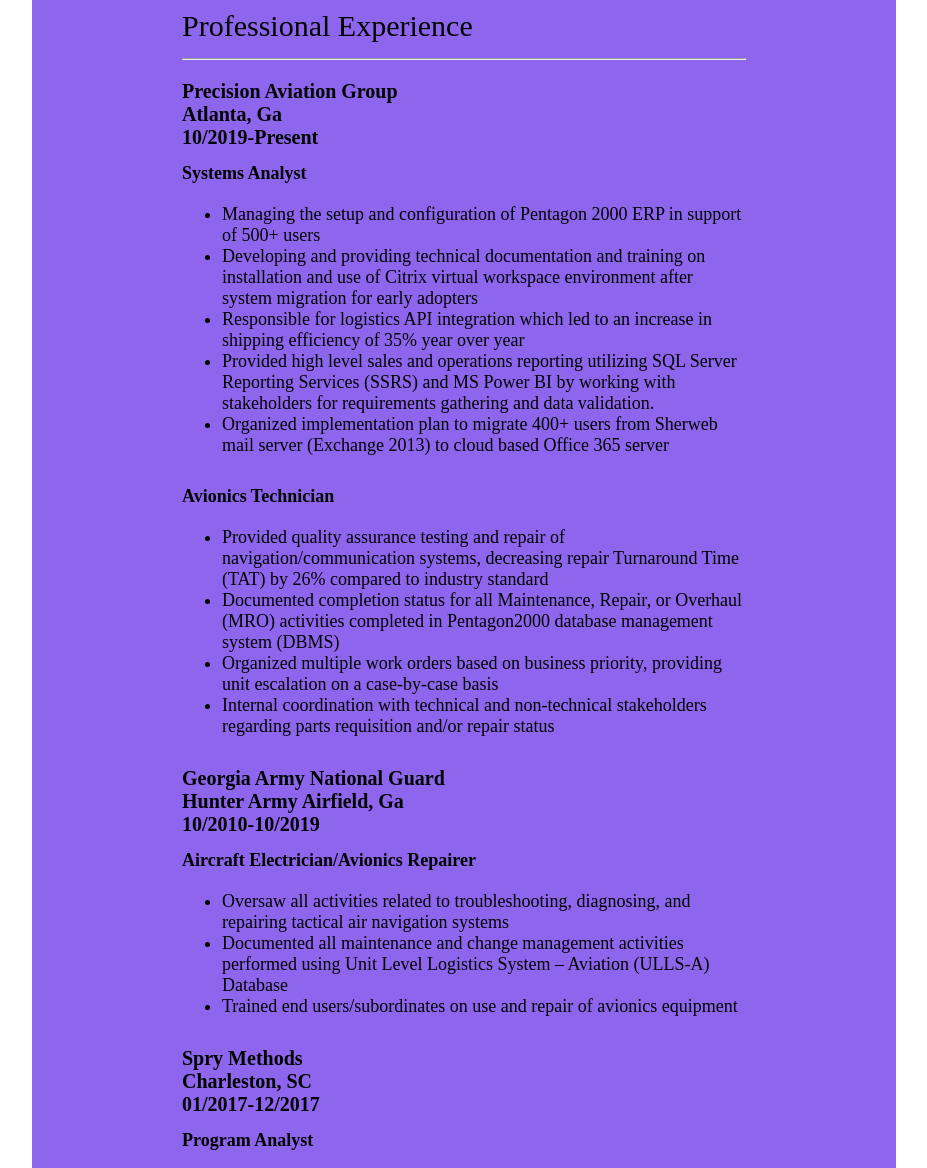
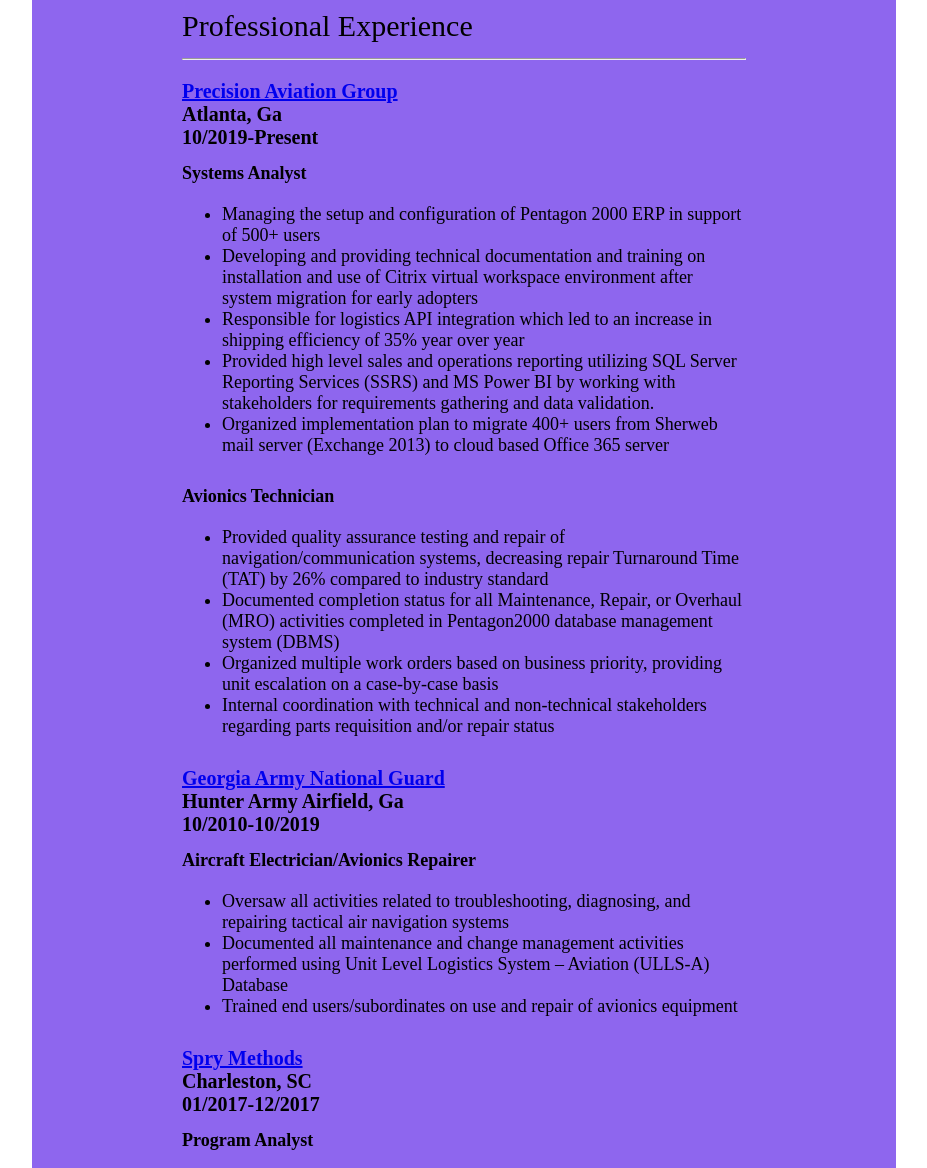
Before and after one commit to alyssabinns/alyssabinns.github.io, a plain HTML site: page index.html in a window 1280 px wide. Shown: the part 238-1406 px from the top of the page, without its empty margins (176-1103 px from the left). Drawn offline with Linux system fonts and the light colour scheme.

Commit message:
Update index.html
Incorporated clickable company websites under professional experience field

```diff
--- a/index.html
+++ b/index.html
@@ -17,7 +17,7 @@
                 <h2>Professional Experience</h2>
                  <hr></hr>
             <div id="content-precision">
-                <h3>Precision Aviation Group
+                <a href = 'https://www.precisionaviationgroup.com/precision-aviation-group/sales-exchanges-overhauls-worldwide/?gclid=Cj0KCQjwrfymBhCTARIsADXTabnpQsbJZWj-kj6JV6rahEx2RwJhfI7MBDVlnk34bk6ZfYYOqG8-h-AaAjsFEALw_wcB'><h3>Precision Aviation Group</a>
                 <br>Atlanta, Ga</br>
                 10/2019-Present</h3>
             <div class = "block-content">
@@ -38,7 +38,7 @@
                     <li>Internal coordination with technical and non-technical stakeholders regarding parts requisition and/or repair status</li>
                 </ul>
             <div id="content-gang">
-            <h3>Georgia Army National Guard
+            <a href = 'https://ga.ng.mil/'><h3>Georgia Army National Guard</a>
             <br>Hunter Army Airfield, Ga</br>
                 10/2010-10/2019</h3>
             </div>
@@ -50,7 +50,7 @@
                     <li>Trained end users/subordinates on use and repair of avionics equipment</li>
                 </ul>
             </div>
-            <h3>Spry Methods
+            <a href = 'https://sprymethods.com/'><h3>Spry Methods</a>
                     <br>Charleston, SC</br>
                 01/2017-12/2017</h3>
             <h4>Program Analyst</h4>
```
